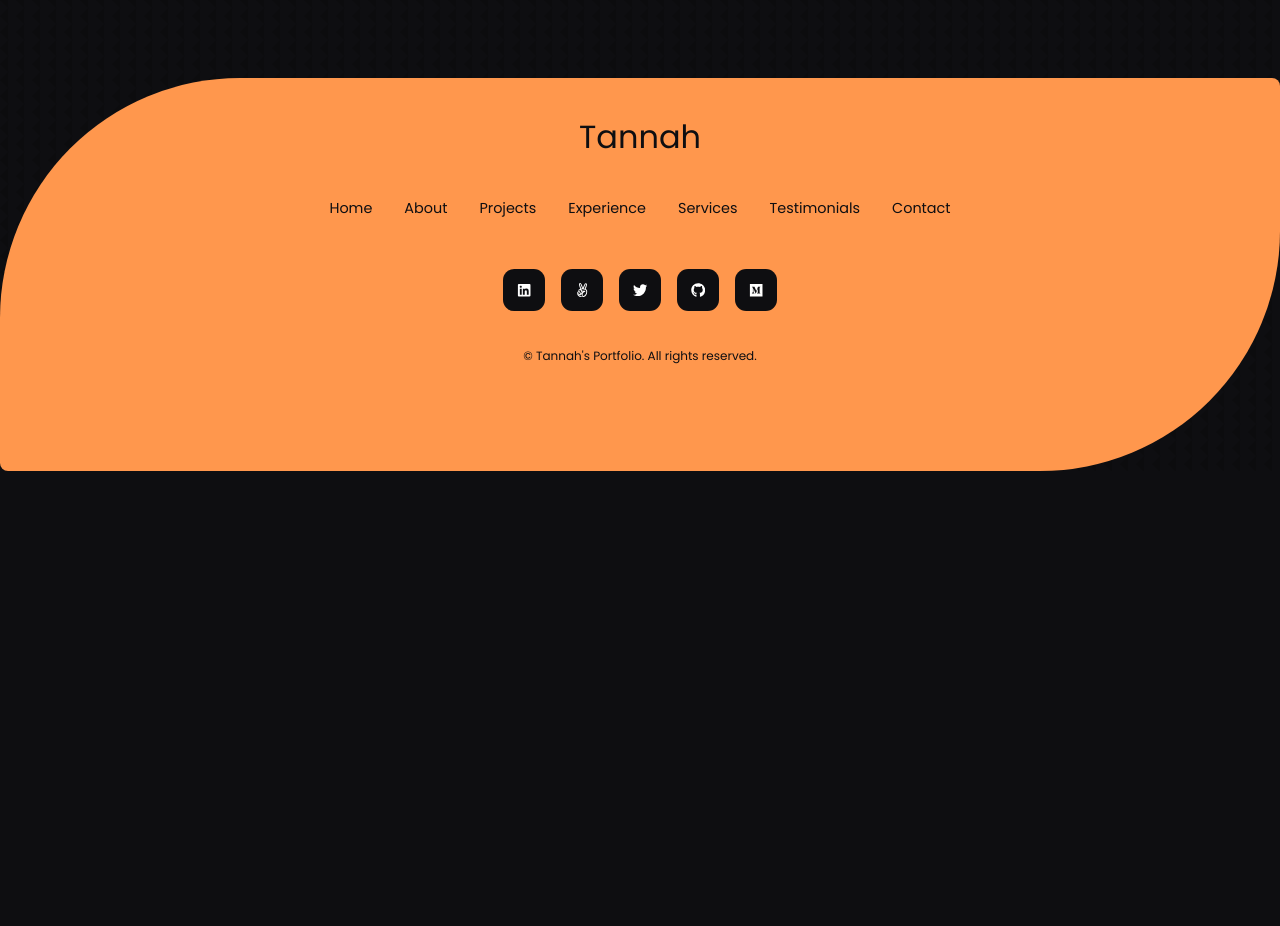
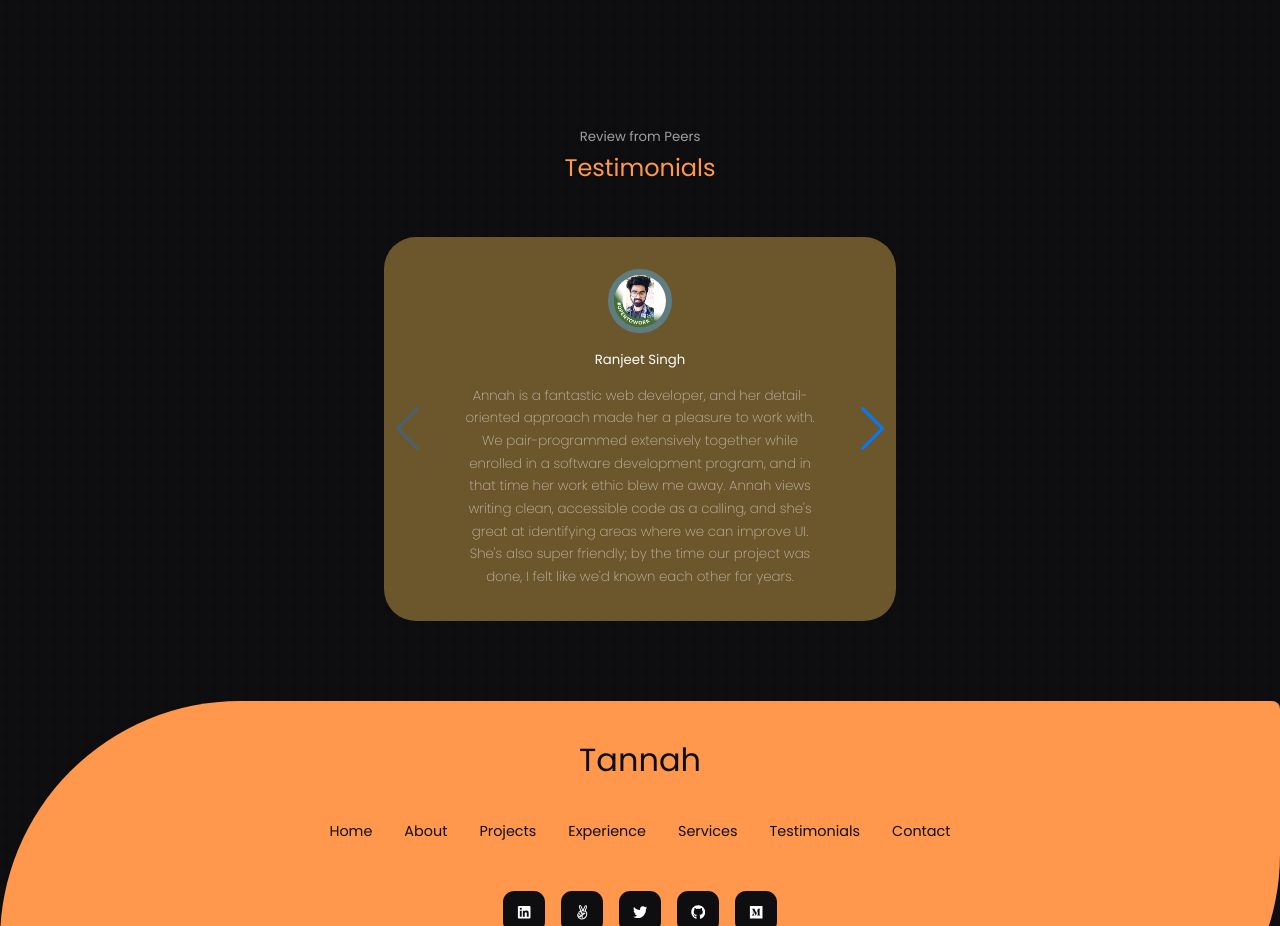
Before and after one commit to Tumworobere/Annah-s-Portfolio, a React (Create React App) app: page / in a window 1280 px wide. Shown: the part 4232-5158 px from the top of the page. Before the commit the page ends 4703 px from the top, so only its background shows below. Built offline with nearby package versions, Linux system fonts and the light colour scheme.

Commit message:
Add testimonial details

```diff
--- a/src/App.jsx
+++ b/src/App.jsx
@@ -6,6 +6,7 @@ import Experience from './components/experience/Experience'
 import Services from './components/services/Services'
 import Projects from './components/project/Projects'
 import Contact from './components/contact/Contact'
+import Testimonials from './components/testimonials/Testimonials'
 import Footer from './components/footer/Footer'
 
 const App = () => {
@@ -19,6 +20,7 @@ const App = () => {
       <Experience />
       <Services />
       <Contact />
+      <Testimonials />
       <Footer />
     </>
   )
--- /dev/null
+++ b/src/components/testimonials/Testimonials.jsx
@@ -0,0 +1,53 @@
+import React from "react";
+import "./testimonials.css";
+import AVTR1 from "../../images/Ranjeet.jpg";
+import AVTR2 from "../../Images/sheed.jpg";
+import { Navigation } from "swiper";
+import { Swiper, SwiperSlide } from "swiper/react";
+import "swiper/css";
+import "swiper/css/navigation";
+
+const peers = [
+  {
+    avatar: AVTR1,
+    name: "Ranjeet Singh",
+    review:
+      "Annah is a fantastic web developer, and her detail-oriented approach made her a pleasure to work with. We pair-programmed extensively together while enrolled in a software development program, and in that time her work ethic blew me away. Annah views writing clean, accessible code as a calling, and she's great at identifying areas where we can improve UI. She's also super friendly; by the time our project was done, I felt like we'd known each other for years.",
+  },
+  {
+    avatar: AVTR2,
+    name: "Daniel Shdeed",
+    review:
+      "I had the pleasure to meet with Annah daily on the standup team, she is an astonishing developer with a learn and improve mentality.Her communication skills are brilliant also her technical and problem-solving skills are really impressive, besides that, she is kind and respectful to her team members ",
+  },
+];
+
+const Testimonials = () => {
+  return (
+    <section id="testimonials">
+      <h5>Review from Peers</h5>
+      <h2>Testimonials</h2>
+      <Swiper
+        className="container testimonials_container"
+        navigation={true}
+        modules={[Navigation]}
+        spaceBetween={40}
+        slidesPerView={1}
+      >
+        {peers.map(({ avatar, name, review }, index) => {
+          return (
+            <SwiperSlide key={index} className="testimonial">
+              <div className="peer_avatar">
+                <img src={avatar} alt={name} />
+              </div>
+              <h5 className="peer_name">{name}</h5>
+              <small className="peer_review">{review}</small>
+            </SwiperSlide>
+          );
+        })}
+      </Swiper>
+    </section>
+  );
+};
+
+export default Testimonials;
--- /dev/null
+++ b/src/components/testimonials/testimonials.css
@@ -0,0 +1,44 @@
+.container.testimonials_container {
+  width: 40%;
+}
+
+.peer_avatar {
+  width: 4rem;
+  aspect-ratio: 1/1;
+  overflow: hidden;
+  border-radius: 50%;
+  border: 0.4rem solid var(--color-primary-variant);
+  margin: 0 auto 1rem;
+}
+
+.testimonial {
+  background-color: var(--color-bg-variant);
+  text-align: center;
+  padding: 2rem;
+  border-radius: 2rem;
+  user-select: none;
+}
+
+.peer_review {
+  color: var(--color-light);
+  font-weight: 300;
+  display: block;
+  width: 80%;
+  margin: 0.8rem auto 0;
+}
+
+@media screen and (max-width: 1024px) {
+  .container.testimonials_container {
+    width: 60%;
+  }
+}
+
+@media screen and (max-width: 600px) {
+  .container.testimonials_container {
+    width: var(--container-width-sm);
+  }
+
+  .peer_review {
+    width: var(--container-width-sm) ;
+  }
+}
```
